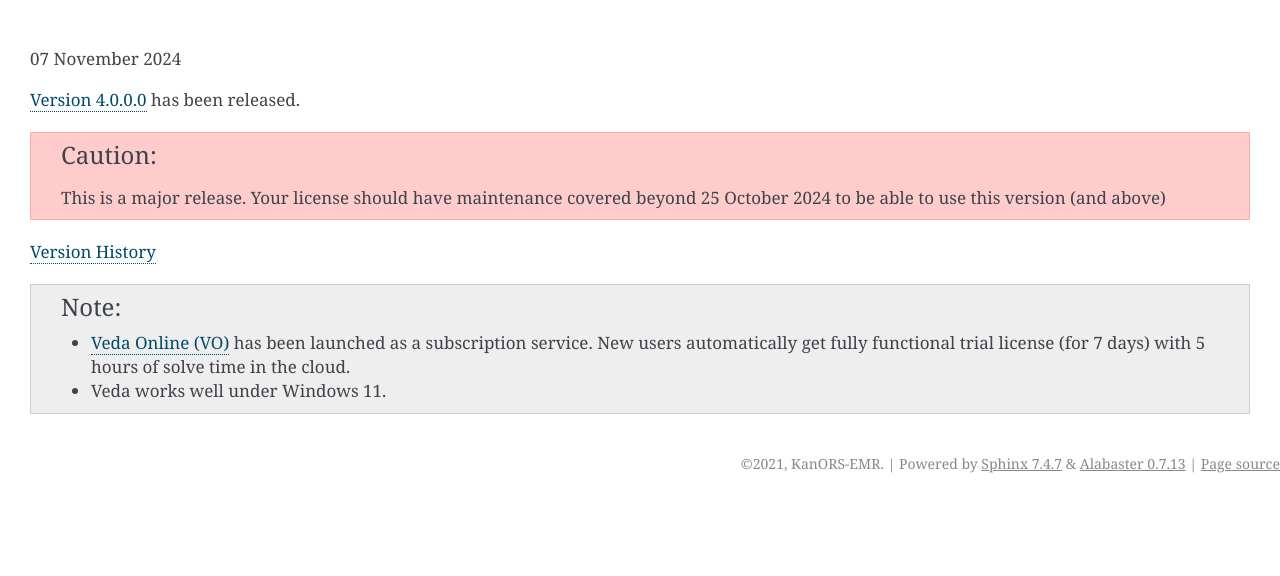
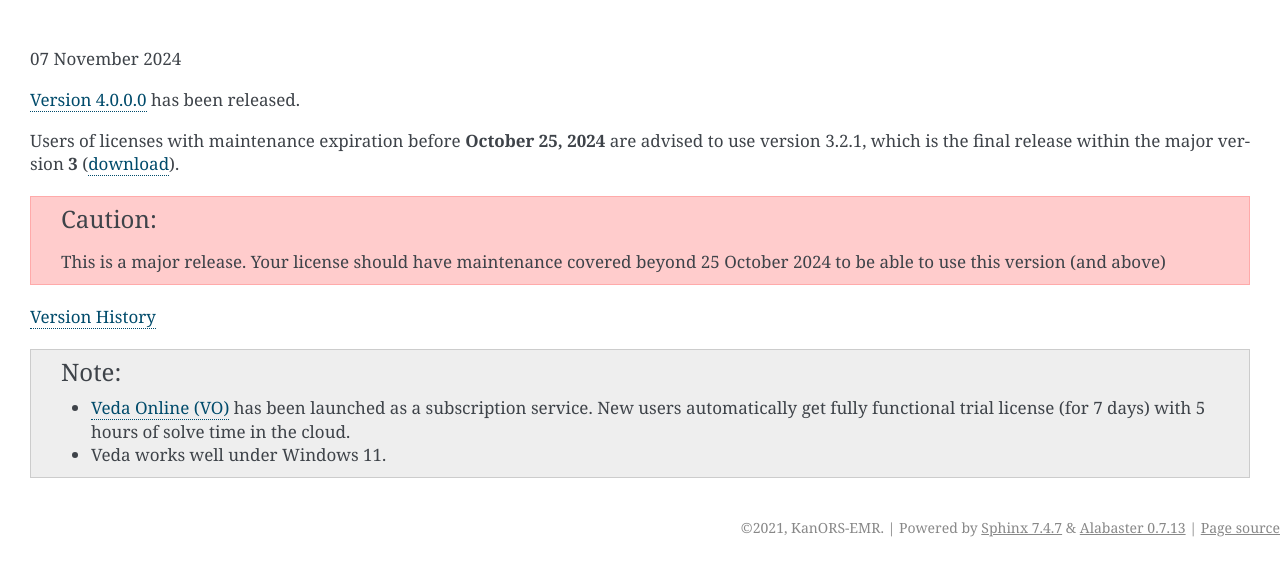
Before and after one commit to kanors-emr/Veda-start-page-news, a Sphinx documentation site: the page built from docs/source/index.rst, in a window 1280 px wide. Shown: the top 576 px of the page. Built offline with Sphinx 7.4.7, drawn with Linux system fonts in a browser that asks for light colours.

Commit message:
no message

```diff
--- a/docs/source/index.rst
+++ b/docs/source/index.rst
@@ -9,6 +9,9 @@
 
 `Version 4.0.0.0 <https://github.com/kanors-emr/Veda2.0-Installation/releases/tag/v4.0.0.0>`_ has been released.
 
+Users of licenses with maintenance expiration before **October 25, 2024** are advised to use
+version 3.2.1, which is the final release within the major version **3** (`download <https://github.com/kanors-emr/Veda2.0-Installation/releases/tag/v3.2.1.0>`_).
+
 .. caution::
    This is a major release. Your license should have maintenance covered beyond 25 October 2024 to be able to use this version (and above)
 
```
